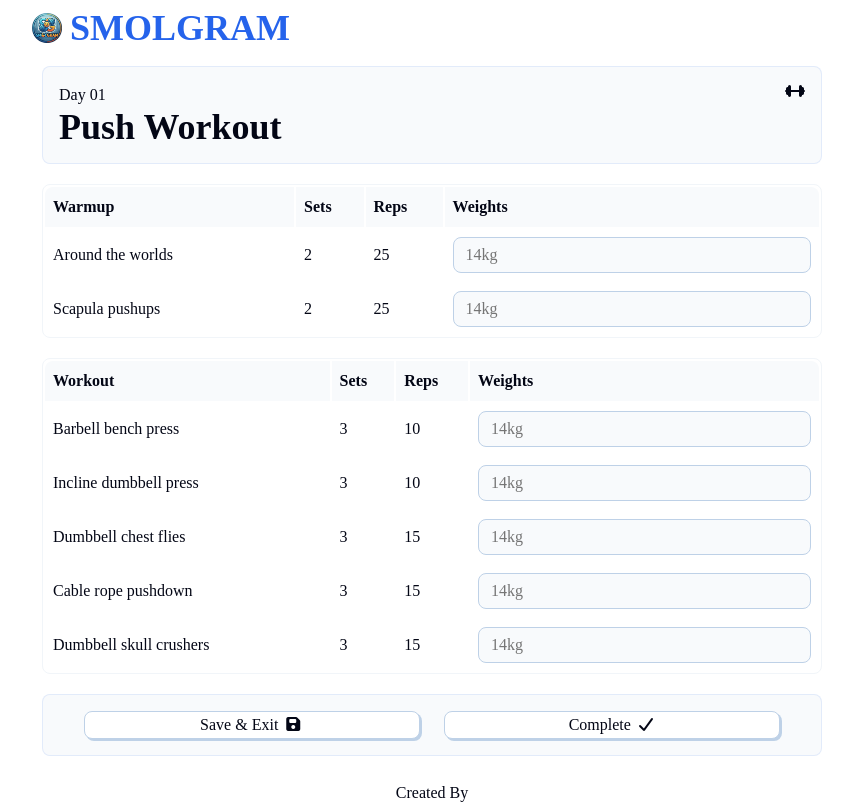
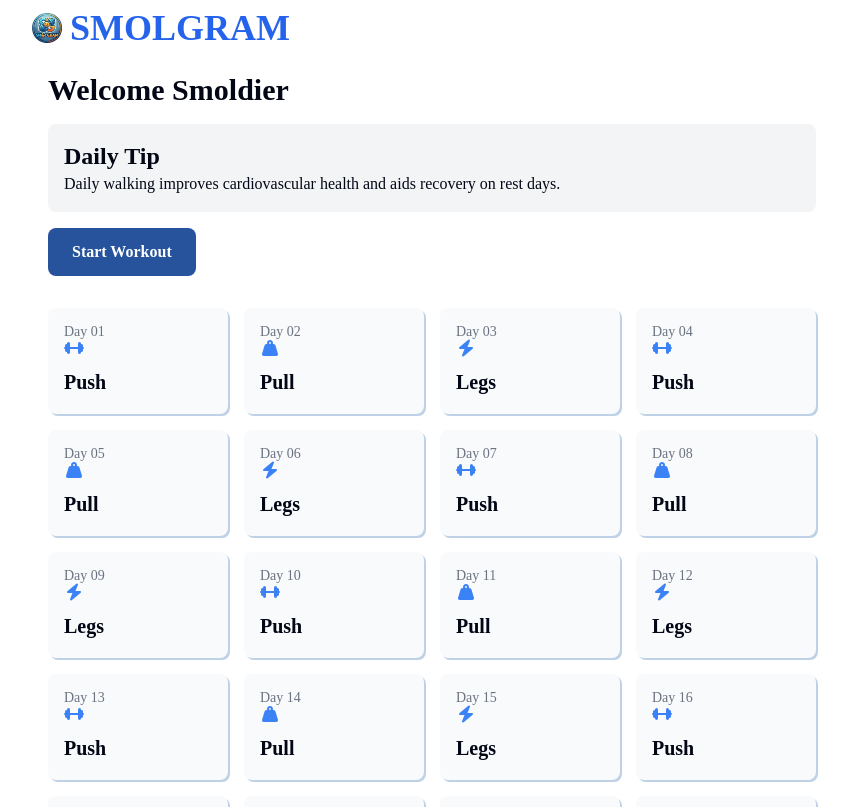
Before and after one commit to Mo77amed7/Fitness-App, a Vue app: page /dashboard in a window 1280 px wide. Shown: the top 807 px of the page, without its empty margins (208-1061 px from the left). Built offline with nearby package versions, Linux system fonts and the light colour scheme; a web font is replaced by a local one.

Commit message:
feat: add vue-router for navigation and update components to use router links

```diff
--- a/package.json
+++ b/package.json
@@ -12,7 +12,8 @@
     "preview": "vite preview"
   },
   "dependencies": {
-    "vue": "^3.5.25"
+    "vue": "^3.5.25",
+    "vue-router": "^4.6.4"
   },
   "devDependencies": {
     "@vitejs/plugin-vue": "^6.0.2",
--- a/src/App.vue
+++ b/src/App.vue
@@ -1,15 +1,9 @@
 <template>
   <layout>
-    <Welcome v-if="ablePage == 1" />
-    <Dashboard v-if="ablePage == 2" />
-    <Workout v-if="ablePage == 3" />
+    <router-view></router-view>
   </layout>
 </template>
 <script setup>
 import Layout from "@/components/layouts/Layout.vue";
-import Welcome from "@/components/pages/Welcome.vue";
-import Workout from "@/components/pages/Workout.vue";
-import Dashboard from "./components/pages/Dashboard.vue";
-const ablePage = 3;
 </script>
 <style scoped></style>
--- a/src/components/layouts/Layout.vue
+++ b/src/components/layouts/Layout.vue
@@ -1,12 +1,11 @@
 <template>
   <header>
-    <a
-      href="
-    "
+    <router-link
+      to="/"
       class="logo"
     >
       <img src="/public/Logo.jpg" alt="Logo for SMOLGRAM" />
-      <h1>SMOLGRAM</h1></a
+      <h1>SMOLGRAM</h1></router-link
     >
   </header>
   <main>
--- a/src/components/pages/Dashboard.vue
+++ b/src/components/pages/Dashboard.vue
@@ -6,7 +6,7 @@
         <h3>Daily Tip</h3>
         <p>{{ tip }}</p>
       </div>
-      <a href="">Start Workout</a>
+      <router-link to="/workout">Start Workout</router-link>
     </div>
   </section>
   <section>
--- a/src/components/pages/Welcome.vue
+++ b/src/components/pages/Welcome.vue
@@ -39,7 +39,7 @@
         <br />Do you accept
       </p>
 
-      <a href="">Begin<i class="fa-solid fa-right-long"></i></a>
+      <router-link to="/dashboard">Begin<i class="fa-solid fa-right-long"></i></router-link>
     </div>
   </section>
 </template>
--- a/src/main.js
+++ b/src/main.js
@@ -3,4 +3,5 @@ import App from "./App.vue";
 import "./fanta.css";
 import "./style.css";
 
-createApp(App).mount("#app");
+import router from "./router";
+createApp(App).use(router).mount("#app");
--- /dev/null
+++ b/src/router/index.js
@@ -0,0 +1,30 @@
+import { createRouter, createWebHistory } from "vue-router";
+
+import Welcome from "@/components/pages/Welcome.vue";
+import Dashboard from "@/components/pages/Dashboard.vue";
+import Workout from "@/components/pages/Workout.vue";
+
+const routes = [
+  {
+    path: "/",
+    name: "welcome",
+    component: Welcome,
+  },
+  {
+    path: "/dashboard",
+    name: "dashboard",
+    component: Dashboard,
+  },
+  {
+    path: "/workout",
+    name: "workout",
+    component: Workout,
+  },
+];
+
+const router = createRouter({
+  history: createWebHistory(),
+  routes,
+});
+
+export default router;
```
Also changed, not shown: 1 other file (tests, documents, lock files or other folders).
